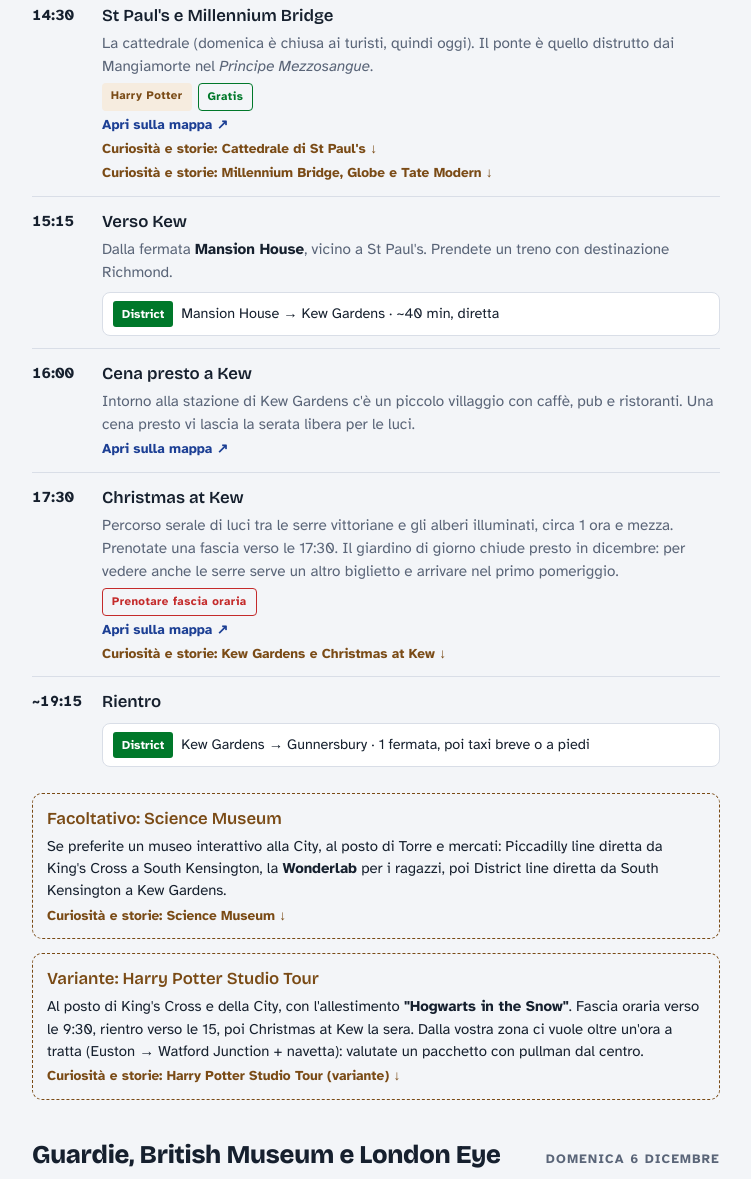
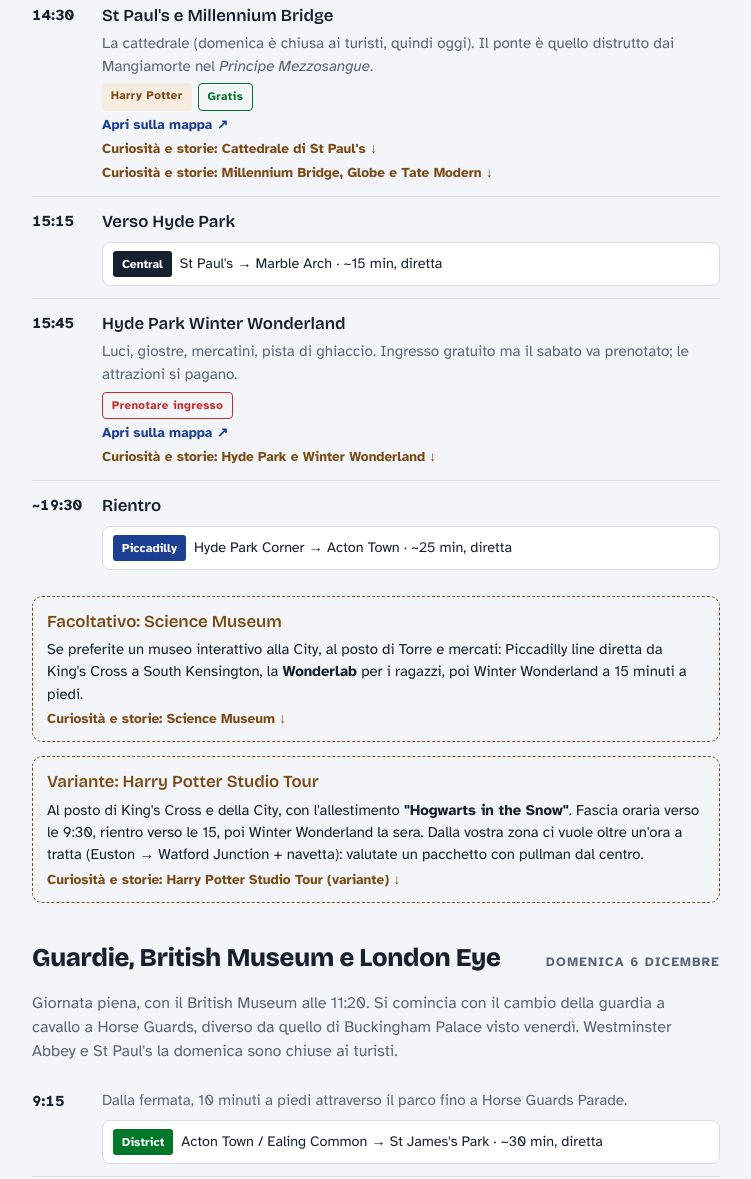
Before and after one commit to okpanic26/londra-2026, a plain HTML site: page index.html in a window 1280 px wide. Shown: the part 4498-5677 px from the top of the page, without its empty margins (264-1015 px from the left). Drawn offline with nearby package versions, Linux system fonts and the light colour scheme.

Commit message:
Rimette il Winter Wonderland al posto di Kew Gardens
Sabato 5: dopo St Paul's, Central line fino a Marble Arch e Winter Wonderland per le luci, rientro da Hyde Park Corner.
Kew Gardens tolto dal programma; domenica sera resta libera per le valigie.
Ripristinate la scheda su Hyde Park e la prenotazione del Winter Wonderland.

Co-Authored-By: Claude Opus 5.5 <noreply@anthropic.com>

```diff
--- a/index.html
+++ b/index.html
@@ -371,7 +371,7 @@ textarea{min-height:100px;resize:vertical}
 
 <!-- SABATO -->
 <section id="sabato">
-  <div class="sec-head"><h2>King's Cross, la City e Kew Gardens</h2><span class="date">Sabato 5 dicembre</span></div>
+  <div class="sec-head"><h2>King's Cross, la City e Winter Wonderland</h2><span class="date">Sabato 5 dicembre</span></div>
   <p class="lead">Le visite della City che erano previste per venerdì si spostano qui. Lo Science Museum diventa facoltativo: avete già il Natural History venerdì e il British Museum domenica.</p>
   <ol class="tl">
     <li class="stop"><div class="time">8:00</div><div class="what">
@@ -409,29 +409,24 @@ textarea{min-height:100px;resize:vertical}
       <div class="tags"><span class="tag hp">Harry Potter</span><span class="tag free">Gratis</span></div>
       <a class="map" href="https://www.google.com/maps/search/?api=1&query=Millennium+Bridge+London" target="_blank" rel="noopener">Apri sulla mappa ↗</a></div></li>
     <li class="stop"><div class="time">15:15</div><div class="what">
-      <h3>Verso Kew</h3>
-      <p>Dalla fermata <b>Mansion House</b>, vicino a St Paul's. Prendete un treno con destinazione Richmond.</p>
-      <div class="ride"><span class="line d">District</span> Mansion House → Kew Gardens · ~40 min, diretta</div></div></li>
-    <li class="stop"><div class="time">16:00</div><div class="what">
-      <h3>Cena presto a Kew</h3>
-      <p>Intorno alla stazione di Kew Gardens c'è un piccolo villaggio con caffè, pub e ristoranti. Una cena presto vi lascia la serata libera per le luci.</p>
-      <a class="map" href="https://www.google.com/maps/search/?api=1&query=Kew+Gardens+station" target="_blank" rel="noopener">Apri sulla mappa ↗</a></div></li>
-    <li class="stop"><div class="time">17:30</div><div class="what">
-      <h3>Christmas at Kew</h3>
-      <p>Percorso serale di luci tra le serre vittoriane e gli alberi illuminati, circa 1 ora e mezza. Prenotate una fascia verso le 17:30. Il giardino di giorno chiude presto in dicembre: per vedere anche le serre serve un altro biglietto e arrivare nel primo pomeriggio.</p>
-      <div class="tags"><span class="tag book">Prenotare fascia oraria</span></div>
-      <a class="map" href="https://www.google.com/maps/search/?api=1&query=Kew+Gardens+Victoria+Gate" target="_blank" rel="noopener">Apri sulla mappa ↗</a></div></li>
-    <li class="stop"><div class="time">~19:15</div><div class="what">
+      <h3>Verso Hyde Park</h3>
+      <div class="ride"><span class="line t">Central</span> St Paul's → Marble Arch · ~15 min, diretta</div></div></li>
+    <li class="stop"><div class="time">15:45</div><div class="what">
+      <h3>Hyde Park Winter Wonderland</h3>
+      <p>Luci, giostre, mercatini, pista di ghiaccio. Ingresso gratuito ma il sabato va prenotato; le attrazioni si pagano.</p>
+      <div class="tags"><span class="tag book">Prenotare ingresso</span></div>
+      <a class="map" href="https://www.google.com/maps/search/?api=1&query=Hyde+Park+Winter+Wonderland" target="_blank" rel="noopener">Apri sulla mappa ↗</a></div></li>
+    <li class="stop"><div class="time">~19:30</div><div class="what">
       <h3>Rientro</h3>
-      <div class="ride"><span class="line d">District</span> Kew Gardens → Gunnersbury · 1 fermata, poi taxi breve o a piedi</div></div></li>
+      <div class="ride"><span class="line p">Piccadilly</span> Hyde Park Corner → Acton Town · ~25 min, diretta</div></div></li>
   </ol>
   <div class="alt">
     <h3>Facoltativo: Science Museum</h3>
-    <p>Se preferite un museo interattivo alla City, al posto di Torre e mercati: Piccadilly line diretta da King's Cross a South Kensington, la <b>Wonderlab</b> per i ragazzi, poi District line diretta da South Kensington a Kew Gardens.</p>
+    <p>Se preferite un museo interattivo alla City, al posto di Torre e mercati: Piccadilly line diretta da King's Cross a South Kensington, la <b>Wonderlab</b> per i ragazzi, poi Winter Wonderland a 15 minuti a piedi.</p>
   </div>
   <div class="alt">
     <h3>Variante: Harry Potter Studio Tour</h3>
-    <p>Al posto di King's Cross e della City, con l'allestimento <b>"Hogwarts in the Snow"</b>. Fascia oraria verso le 9:30, rientro verso le 15, poi Christmas at Kew la sera. Dalla vostra zona ci vuole oltre un'ora a tratta (Euston → Watford Junction + navetta): valutate un pacchetto con pullman dal centro.</p>
+    <p>Al posto di King's Cross e della City, con l'allestimento <b>"Hogwarts in the Snow"</b>. Fascia oraria verso le 9:30, rientro verso le 15, poi Winter Wonderland la sera. Dalla vostra zona ci vuole oltre un'ora a tratta (Euston → Watford Junction + navetta): valutate un pacchetto con pullman dal centro.</p>
   </div>
 </section>
 
@@ -682,6 +677,20 @@ textarea{min-height:100px;resize:vertical}
       </details>
     </article>
 
+    <article class="mg" id="mg-hydepark" data-keys="Winter Wonderland">
+      <div class="mg-head"><h3>Hyde Park e Winter Wonderland</h3><span class="tag bond">Sab</span></div>
+      <p>Il grande parco reale nel cuore di Londra. A dicembre ospita Winter Wonderland, il luna park natalizio con mercatini e pista di ghiaccio.</p>
+      <details><summary>Curiosità, storie, film e musica</summary>
+        <ul class="mg-facts">
+          <li><b>Storia</b>Era la riserva di caccia di Enrico VIII. Nel 1851 ospitò la Grande Esposizione nel Crystal Palace, un gigantesco palazzo di vetro.</li>
+          <li><b>Musica</b>Qui si sono tenuti concerti storici: i Rolling Stones nel 1969, i Queen nel 1976, il Live 8 nel 2005.</li>
+          <li><b>Per i ragazzi</b>Nei vicini Kensington Gardens c'è la statua di Peter Pan: J.M. Barrie la fece installare di nascosto in una notte del 1912, come se fosse apparsa per magia.</li>
+          <li><b>Curiosità</b>La domenica allo Speakers' Corner chiunque può salire su una cassetta e tenere un discorso.</li>
+        </ul>
+        <p class="mg-links">Approfondisci: <a href="https://it.wikipedia.org/wiki/Special:Search?search=Hyde+Park+Londra" target="_blank" rel="noopener">Wikipedia</a> · <a href="https://hydeparkwinterwonderland.com/" target="_blank" rel="noopener">Winter Wonderland</a></p>
+      </details>
+    </article>
+
     <article class="mg" id="mg-buckingham" data-keys="Buckingham Palace">
       <div class="mg-head"><h3>Buckingham Palace e il Cambio della Guardia</h3><span class="tag bond">Ven</span></div>
       <p>La residenza londinese del re, con 775 stanze. Davanti alla cancellata, il Cambio della Guardia con la banda e i soldati con i colbacchi di pelo.</p>
@@ -793,18 +802,6 @@ textarea{min-height:100px;resize:vertical}
       </details>
     </article>
 
-    <article class="mg" id="mg-kew" data-keys="Christmas at Kew">
-      <div class="mg-head"><h3>Kew Gardens e Christmas at Kew</h3><span class="tag bond">Sab sera</span></div>
-      <p>Il giardino botanico più famoso del mondo, patrimonio UNESCO. A dicembre, di sera, un percorso di luci tra serre vittoriane e alberi illuminati.</p>
-      <details><summary>Curiosità, storie, film e musica</summary>
-        <ul class="mg-facts">
-          <li><b>Curiosità</b>Kew custodisce una delle collezioni di piante vive più grandi del mondo. La Temperate House è la più grande serra vittoriana ancora esistente.</li>
-          <li><b>Per i ragazzi</b>La Grande Pagoda del 1762 ha 80 draghi colorati sui tetti, rifatti nel 2018.</li>
-        </ul>
-        <p class="mg-links">Approfondisci: <a href="https://it.wikipedia.org/wiki/Special:Search?search=Kew+Gardens" target="_blank" rel="noopener">Wikipedia</a> · <a href="https://www.kew.org/" target="_blank" rel="noopener">Sito ufficiale</a></p>
-      </details>
-    </article>
-
     <article class="mg" id="mg-studio" data-keys="Harry Potter Studio Tour">
       <div class="mg-head"><h3>Harry Potter Studio Tour (variante)</h3><span class="tag hp">Harry Potter</span><span class="tag bond">007</span></div>
       <p>Gli studi di Leavesden, dove sono stati girati tutti gli otto film: Sala Grande, Diagon Alley, il plastico di Hogwarts. A dicembre è tutto innevato.</p>
@@ -826,8 +823,8 @@ textarea{min-height:100px;resize:vertical}
   <div class="sec-head"><h2>Trasporti</h2></div>
   <p class="lead">Le stazioni più vicine dovrebbero essere <b>Acton Town</b> o <b>Ealing Common</b>, 10–15 minuti a piedi: controllate su Citymapper quale vi conviene. Da lì passano due linee dirette per tutto il programma.</p>
   <div class="cards">
-    <div class="card"><h3><span class="line d">District</span></h3><p>Victoria, St James's Park, Westminster, Tower Hill, South Kensington, Kew Gardens.</p></div>
-    <div class="card"><h3><span class="line p">Piccadilly</span></h3><p>Heathrow, South Kensington, Green Park, Piccadilly Circus, Leicester Square, Covent Garden, King's Cross.</p></div>
+    <div class="card"><h3><span class="line d">District</span></h3><p>Victoria, St James's Park, Westminster, Tower Hill, South Kensington.</p></div>
+    <div class="card"><h3><span class="line p">Piccadilly</span></h3><p>Heathrow, South Kensington, Green Park, Hyde Park Corner, Piccadilly Circus, Leicester Square, Covent Garden, King's Cross.</p></div>
   </div>
   <h3 style="margin-top:22px;margin-bottom:8px">Chi paga e come</h3>
   <div class="tbl"><table>
@@ -891,7 +888,7 @@ textarea{min-height:100px;resize:vertical}
   <ul class="check">
     <li><label><input type="checkbox" id="b2"><span>Torre di Londra, sabato 5 mattina<small>Biglietto famiglia online</small></span></label></li>
     <li><label><input type="checkbox" id="b5"><span>London Eye, domenica 6 verso le 15:45–16:00</span></label></li>
-    <li><label><input type="checkbox" id="b6"><span>Christmas at Kew, sabato 5 sera<small>Fascia verso le 17:30</small></span></label></li>
+    <li><label><input type="checkbox" id="b4"><span>Winter Wonderland, sabato 5 pomeriggio<small>Ingresso gratuito con prenotazione</small></span></label></li>
     <li><label><input type="checkbox" id="b7"><span>Taxi Heathrow → casa, giovedì 3 ore 21<small>Monovolume o Uber XL</small></span></label></li>
     <li><label><input type="checkbox" id="b8"><span>Taxi casa → Heathrow, lunedì 7 ore 4:30<small>Monovolume o Uber XL</small></span></label></li>
     <li><label><input type="checkbox" id="b9"><span>Controllare l'orario della guardia a cavallo a Horse Guards<small>Domenica 6 alle 10:00</small></span></label></li>
```
Also changed, not shown: 1 other file.
